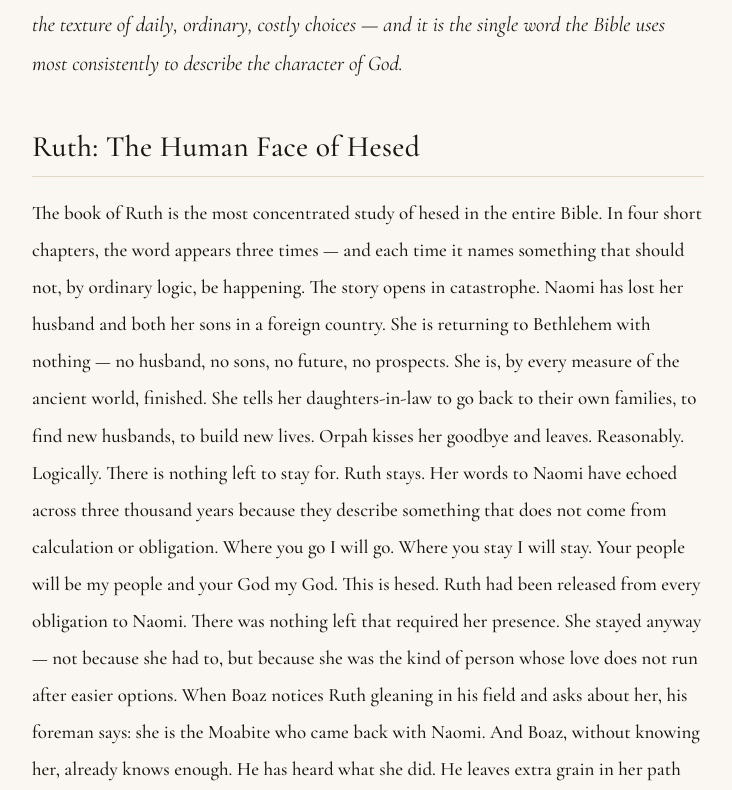
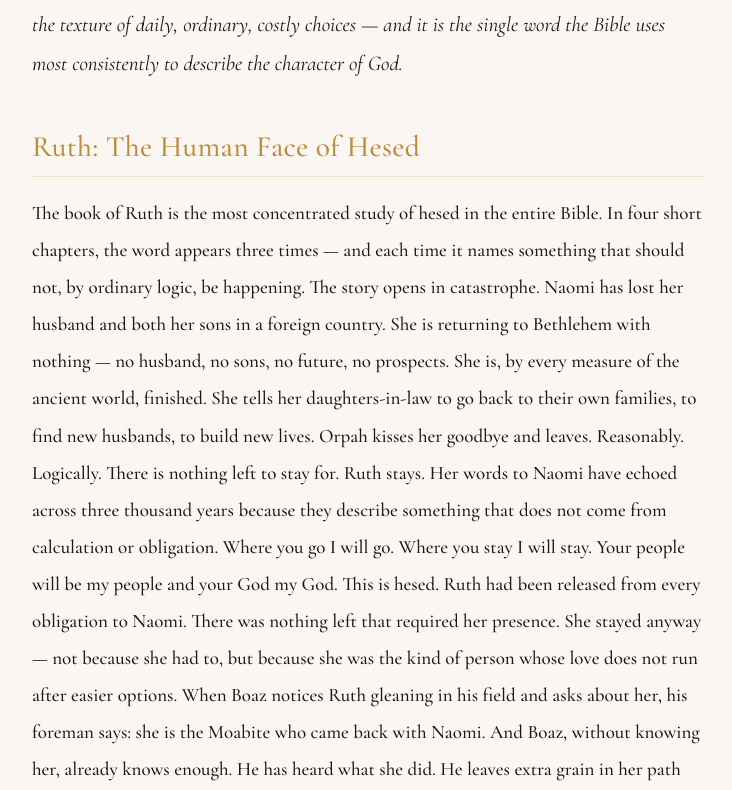
Before and after one commit to kiche-allan/spiritual-programme, a Next.js app: page /blog/hesed-the-love-that-does-not-let-go in a window 1280 px wide. Shown: the part 870-1660 px from the top of the page, without its empty margins (272-1004 px from the left). Built offline with nearby package versions, Linux system fonts and the light colour scheme; no server answers; the database is empty.

Commit message:
style: blog headings changed to gold accent colour

```diff
--- a/app/globals.css
+++ b/app/globals.css
@@ -130,12 +130,17 @@ body { background: var(--bg); color: var(--t1); font-family: var(--font-lato), s
   font-family: 'Cormorant Garamond', Georgia, serif;
   font-size: clamp(1.4rem, 2.5vw, 1.85rem);
   font-weight: 500;
-  color: var(--t1);
+  color: #BF8B3A;
   margin: 2.8rem 0 1.1rem;
   padding-bottom: 10px;
-  border-bottom: 1.5px solid var(--border-custom);
+  border-bottom: 1.5px solid #BF8B3A30;
   line-height: 1.25;
   letter-spacing: 0.01em;
+}
+
+.dark .article-prose h2 {
+  color: #E8C97A;
+  border-bottom-color: #E8C97A30;
 }
 
 .article-prose em {
```
